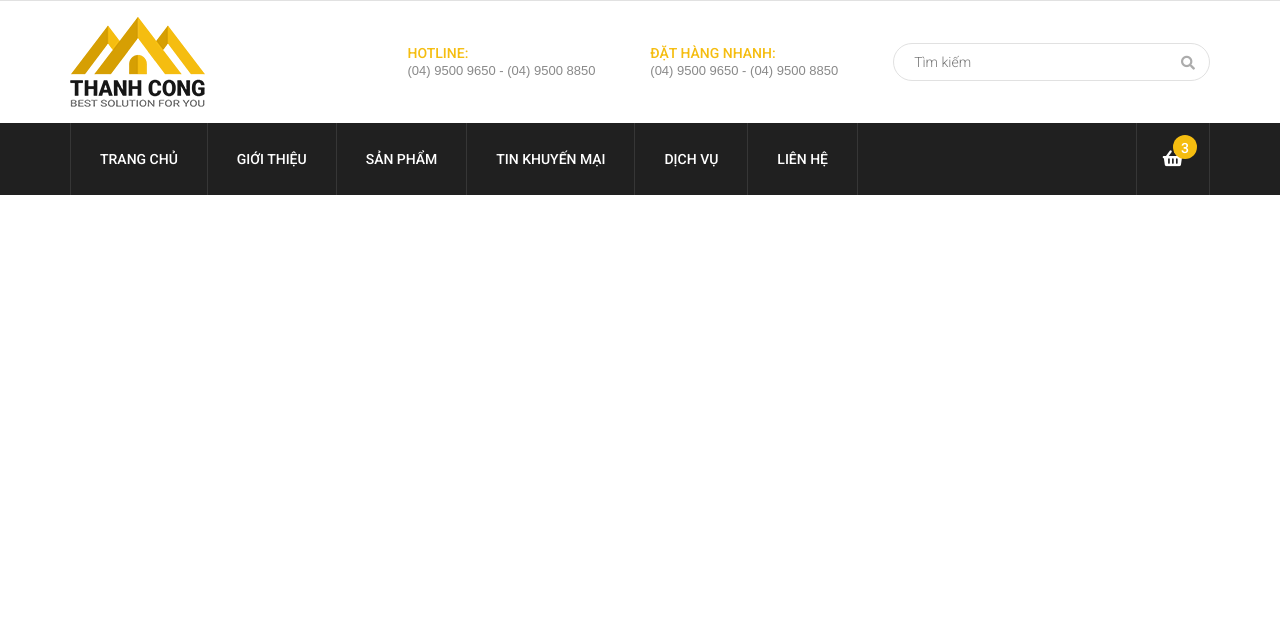
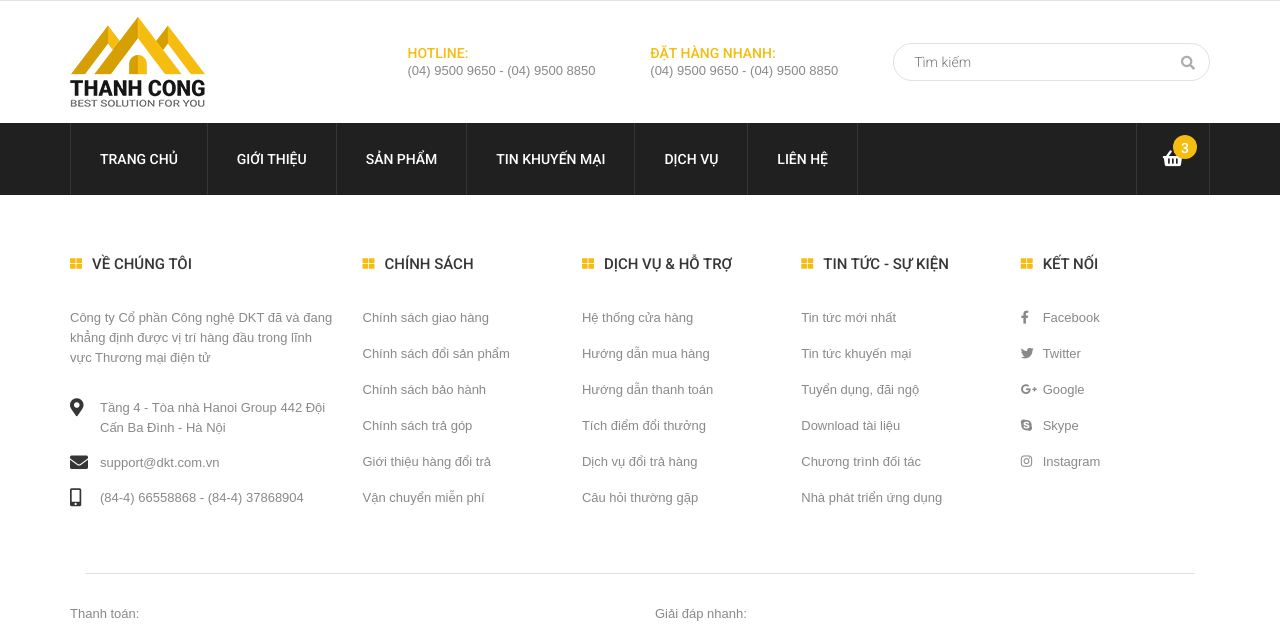
Before and after one commit to awesome-academy/OE43-FE-PR1-May, a Node project: template pages/index.pug in a window 1280 px wide. Shown: the part 50-681 px from the top of the page. Before the commit the page ends 245 px from the top, so only its background shows below. Run offline with Node 20 templates, Linux system fonts and the light colour scheme; the template is opened without the code that fills it, so the values that code supplies are empty; style sheets or scripts are compiled from the project's sources; some libraries are stand-ins or nearby versions.

Commit message:
Task 42472

```diff
--- a/assets/css/reset.css
+++ b/assets/css/reset.css
@@ -23,25 +23,31 @@ time, mark, audio, video {
 	font: inherit;
 	vertical-align: baseline;
 }
+
 /* HTML5 display-role reset for older browsers */
 article, aside, details, figcaption, figure,
 footer, header, hgroup, menu, nav, section {
 	display: block;
 }
+
 body {
 	line-height: 1;
 }
+
 ol, ul {
 	list-style: none;
 }
+
 blockquote, q {
 	quotes: none;
 }
+
 blockquote:before, blockquote:after,
 q:before, q:after {
 	content: '';
 	content: none;
 }
+
 table {
 	border-collapse: collapse;
 	border-spacing: 0;
--- a/pages/blocks/footer.pug
+++ b/pages/blocks/footer.pug
@@ -0,0 +1,104 @@
+mixin footerTitle(title)
+    h4.footer__title
+        i.fas.fa-th-large.window-icon-yl
+        = title
+
+mixin footerLinks(link)
+    li.footer__link-item
+        a.footer__link(href="#")= link
+
+mixin footerContactLinks(link, icon)
+    li.footer__link-item
+        a.footer__link(href="#")
+            span
+                i(class= icon)
+            = link
+
+- const footerPolicy = ['Chính sách giao hàng', 'Chính sách đổi sản phẩm', 'Chính sách bảo hành', 'Chính sách trả góp', 'Giới thiệu hàng đổi trả', 'Vận chuyển miễn phí'];
+- const footerService = ['Hệ thống cửa hàng', 'Hướng dẫn mua hàng', 'Hướng dẫn thanh toán', 'Tích điểm đổi thưởng', 'Dịch vụ đổi trả hàng', 'Câu hỏi thường gặp'];
+- const footerNews = ['Tin tức mới nhất', 'Tin tức khuyến mại', 'Tuyển dụng, đãi ngộ', 'Download tài liệu', 'Chương trình đối tác', 'Nhà phát triển ứng dụng']
+- const footerSocials = [{social: 'Facebook', icon: 'fab fa-facebook-f'}, {social: 'Twitter', icon: 'fab fa-twitter'}, {social: 'Google', icon: 'fab fa-google-plus-g'}, {social: 'Skype', icon: 'fab fa-skype'}, {social: 'Instagram', icon: 'fab fa-instagram'}];
+- const imgSrc = 'assets/images/logo/';
+- const footerPaymentImgs = ['footer_payment1.png', 'footer_payment2.png', 'footer_payment3.png', 'footer_payment4.png', 'footer_payment5.png', 'footer_payment6.png', 'footer_payment7.png', 'footer_payment8.png']
+- const footerBottomLinks = ['Liên hệ', 'Dịch vụ', 'Tin khuyến mại', 'Sản phẩm', 'Giới thiệu', 'Trang chủ'];
+
+footer.footer
+    .container
+        .row
+            .col-md-3.footer__left
+                +footerTitle('Về chúng tôi')
+                .footer__about
+                    p.
+                        Công ty Cổ phần Công nghệ DKT đã và đang khẳng định được vị trí hàng đầu
+                        trong lĩnh vực Thương mại điện tử
+                .footer__address
+                    p.footer__address-row
+                        span.footer__address-icon
+                            i.fas.fa-map-marker-alt
+                        span.footer__address-text Tầng 4 - Tòa nhà Hanoi Group 442 Đội Cấn Ba Đình - Hà Nội
+                    p.footer__address-row
+                        span.footer__address-icon
+                            i.fas.fa-envelope
+                        span.footer__address-text support@dkt.com.vn
+                    p.footer__address-row
+                        span.footer__address-icon
+                            i.fas.fa-mobile-alt
+                        span.footer__address-text (84-4) 66558868 - (84-4) 37868904
+            .col-md-9.footer__right
+                .row
+                    .col-md-3
+                        +footerTitle('Chính sách')
+                        ul.footer__link-list
+                            each policy in footerPolicy
+                                +footerLinks(policy)
+
+                    .col-md-3
+                        +footerTitle('Dịch vụ & hỗ trợ')
+                        ul.footer__link-list
+                            each service in footerService
+                                +footerLinks(service)
+                    .col-md-3
+                        +footerTitle('Tin tức - sự kiện')
+                        ul.footer__link-list
+                            each news in footerNews
+                                +footerLinks(news)
+                    .col-md-3
+                        +footerTitle('Kết nối')
+                        ul.footer__link-list
+                            each item in footerSocials
+                                +footerContactLinks(item.social, item.icon)
+        .col-md-12
+            .footer__bottom
+                .row
+                    .col-md-6.footer__payment
+                        p.footer__bottom-title Thanh toán:
+                        .footer__payment-item
+                            each image in footerPaymentImgs
+                                img(src= imgSrc + image, alt="footer payment")
+                    .col-md-6.footer__hotline
+                        p.footer__bottom-title Giải đáp nhanh:
+                        .row
+                            .col-md-6.footer__hotline-left.row
+                                span.footer__hotline-icon
+                                    i.fas.fa-phone-alt
+                                .footer__hotline-info
+                                    p.footer__bottom-title Tư vấn miễn phí (24/7)
+                                    strong 1900 650 650
+
+                            .col-md-6.footer__hotline-right.row
+                                span.footer__hotline-icon
+                                    i.fas.fa-comments
+                                .footer__hotline-info
+                                    p.footer__bottom-title Góp ý - phản hồi - thắc mắc
+                                    strong 1900 650 650
+    .footer__copy-right
+        .container
+            .row
+                .col-md-6
+                    p.footer__copy-right-text Bản quyền thuộc về
+                        a(href="#") Design Team
+                        |. Phát triển bởi
+                        a(href="#") Bizweb
+                .col-md-6
+                    each link in footerBottomLinks
+                        a.footer__copy-right-link(href="#")= link
--- a/sass/base/_mixins.scss
+++ b/sass/base/_mixins.scss
@@ -0,0 +1,17 @@
+@mixin page-title {
+    font: {
+        family: $primary-font;
+        weight: 500;
+    }
+    color: $title-color;
+    text-transform: uppercase;
+}
+
+@mixin page-text {
+    font: {
+        family: $secondary-font;
+        weight: 400;
+    }
+    line-height: 2rem;
+    color: $text-color;
+}
--- a/sass/layouts/_footer.scss
+++ b/sass/layouts/_footer.scss
@@ -0,0 +1,134 @@
+.footer {
+    padding: 60px 0 0 0;
+
+    &__title {
+        @include page-title;
+        margin-bottom: 35px;
+    }
+
+    &__about {
+        @include page-text;
+        font-size: 1.3rem;
+        margin-bottom: 30px;
+    }
+
+    &__address-row {
+        margin: 15px 0;
+        display: flex;
+    }
+
+    &__address-icon {
+        font-size: 1.8rem;
+        width: 30px;
+        display: inline-block;
+    }
+
+    &__address-text {
+        @include page-text;
+        font-size: 1.3rem;
+        flex: 1;
+    }
+
+    &__link-item:first-child {
+        a {
+            padding-top: 0;
+        }
+    }
+
+    &__link {
+        @include page-text;
+        font-size: 1.3rem;
+        padding: 8px 0;
+        display: block;
+
+        &:hover {
+            color: $primary-color;
+        }
+
+        span {
+            display: inline-block;
+            width: 22px;
+        }
+    }
+
+    &__bottom {
+        margin-top: 50px;
+        border-top: 1px solid $border-color;
+        padding: 30px 0;
+        display: block;
+        width: 100%;
+
+        &-title {
+            @include page-text;
+            font-size: 1.3rem   ;
+        }
+    }
+
+    &__payment {
+        padding-left: 0;
+    }
+
+    &__payment-item {
+        display: flex;
+        width: 100%;
+        flex-wrap: wrap;
+
+        img {
+            margin-right: 10px;
+            margin-bottom: 10px;
+        }
+    }
+
+    &__hotline-left, &__hotline-right {
+        display: flex;
+        align-items: center;
+        padding: 20px;
+    }
+
+    &__hotline-left {
+        padding-left: 30px;
+    }
+
+    &__hotline-icon {
+        color: $primary-color;
+        border: 2px solid $primary-color;
+        padding: 20px;
+        margin-right: 10px;
+        font-size: 1.8rem;
+        border-radius: 50%;
+        -webkit-border-radius: 50%;
+        -moz-border-radius: 50%;
+        -ms-border-radius: 50%;
+        -o-border-radius: 50%;
+    }
+
+    &__hotline-info {
+        font-size: 1.8rem;
+        color: #f00;
+    }
+
+    &__copy-right {
+        background-color: $secondary-bold-color;
+        padding: 20px 0;
+    }
+
+    &__copy-right-text {
+        color: $text-color;
+        font-size: 1.3rem;
+        margin: 0;
+
+        a {
+            color: $white;
+        }
+    }
+
+    &__copy-right-link {
+        @extend .footer__copy-right-text;
+        float: right;
+        margin-left: 20px;
+
+        &:hover {
+            color: $white;
+        }
+    }
+}
--- a/sass/layouts/_header.scss
+++ b/sass/layouts/_header.scss
@@ -83,6 +83,7 @@
         display:block;
         height: 100%;
         position: relative;
+
         input {
             width: 100%;
             height: 100%;
@@ -168,6 +169,7 @@
         border-top: none;
         display: none;
         background-color: $white;
+        z-index: 100;
     }
 
     &__sub-link {
@@ -189,6 +191,7 @@
             margin-right: 10px;
         }
     }
+
     &__sub-item {
         position: relative;
 
@@ -219,6 +222,7 @@
         padding: 15px;
         background-color: $white;
         box-shadow: 0 3px 5px 1px $shadow-color;
+        z-index: 100;
 
         &-list {
             padding: 15px;
@@ -319,6 +323,7 @@
             box-shadow: 0 3px 5px 1px $shadow-color;
             background-color: $white;
             display: none;
+            z-index: 100;
         }
 
         &-item {
```
